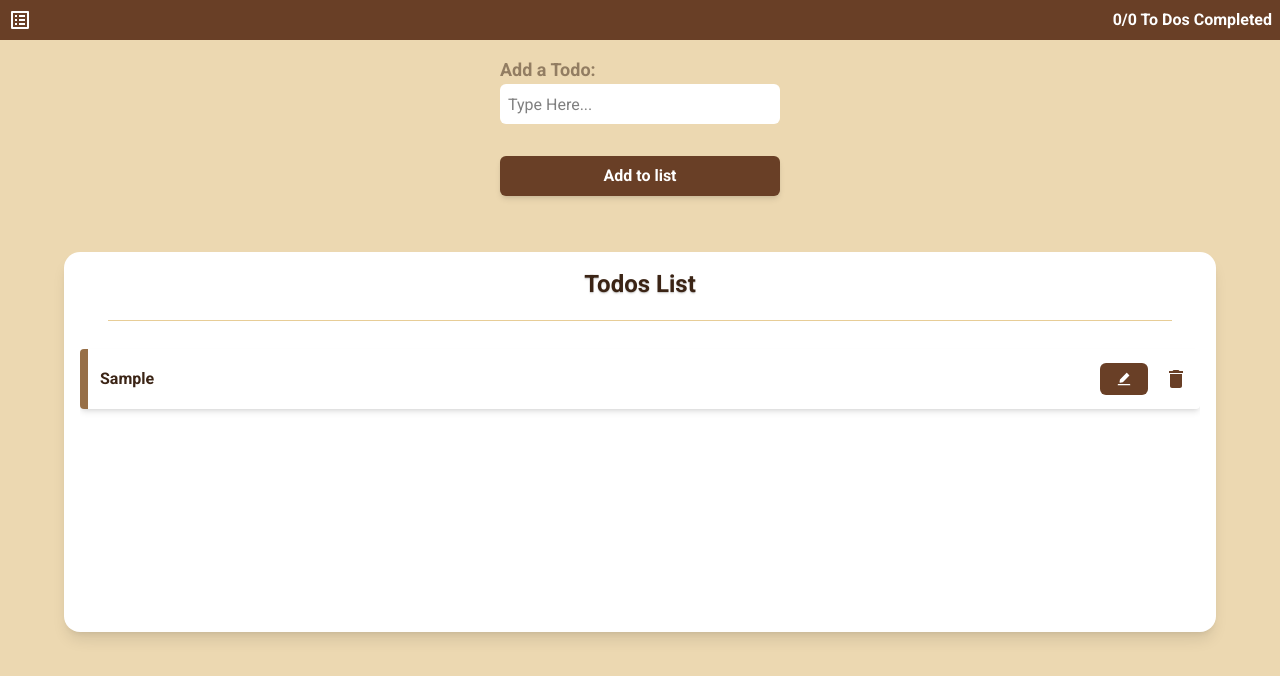
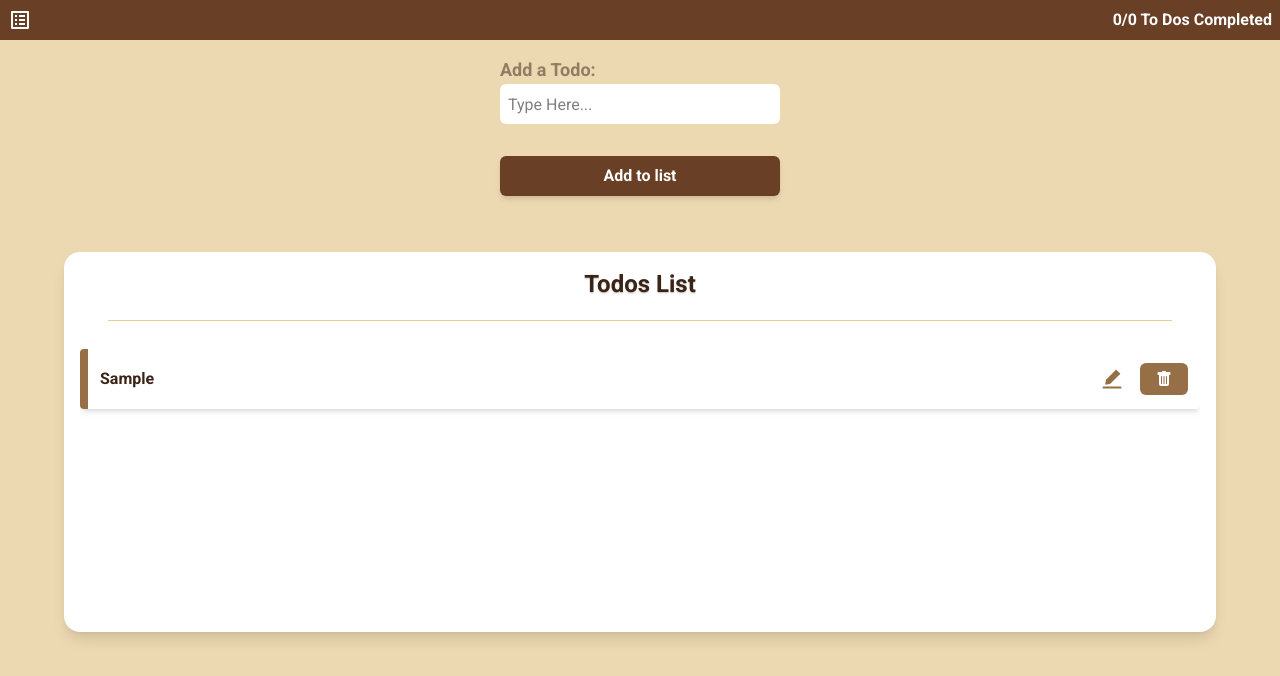
Before and after one commit to Jido-Mad/To-Do-App, a React (Vite) app: page / in a window 1280 px wide. Both pictures are taken after typing "Sample" into the empty fields and a click on the button "Add to list". Shown: the top 676 px of the page. Built offline with nearby package versions, Linux system fonts and the light colour scheme.

Commit message:
added styling to the remove and edit buttons

```diff
--- a/src/Components/Task.jsx
+++ b/src/Components/Task.jsx
@@ -1,21 +1,21 @@
 import { AiFillEdit } from "react-icons/ai";
-import { MdDelete } from "react-icons/md";
+import { BsTrashFill } from "react-icons/bs";
 
 function Task({ name, taskDel }) {
   return (
     <li className="flex items-center justify-between p-3 border-l-8 border-[#976f47] shadow-md rounded-sm w-full h-15">
       <p className="font-roboto-bold overflow-auto max-w-50">{name}</p>
-      <div className="flex gap-x-4">
+      <div className="flex gap-x-4 ">
         {/* Edit Button */}
-        <button className="flex items-center justify-center text-white bg-[#693F26] w-12 h-8 rounded-md cursor-pointer hover:bg-[#A26F25]">
+        <button className="text-[#976f47] text-2xl hover:text-[#693F26] cursor-pointer transition-all ease-in-out">
           <AiFillEdit />
         </button>
         {/* Remove Button */}
         <button
           onClick={taskDel}
-          className="text-[#693F26] text-2xl hover:text-[#A26F25] cursor-pointer"
+          className="flex items-center justify-center text-white bg-[#976f47] w-12 h-8 rounded-md cursor-pointer hover:bg-[#693F26] transition-all ease-in-out"
         >
-          <MdDelete />
+          <BsTrashFill />
         </button>
       </div>
     </li>
--- a/src/Components/sections/AddSection.jsx
+++ b/src/Components/sections/AddSection.jsx
@@ -40,7 +40,7 @@ function AddSection({ displayTasks }) {
       </div>
       <button
         onClick={handleAddBtn}
-        className="text-white font-roboto-bold bg-[#693F26] w-70 h-10 rounded-md shadow-md "
+        className="text-white font-roboto-bold bg-[#693F26] w-70 h-10 rounded-md shadow-md hover:bg-[#976f47] cursor-pointer transition-all ease-in-out"
       >
         Add to list
       </button>
```
